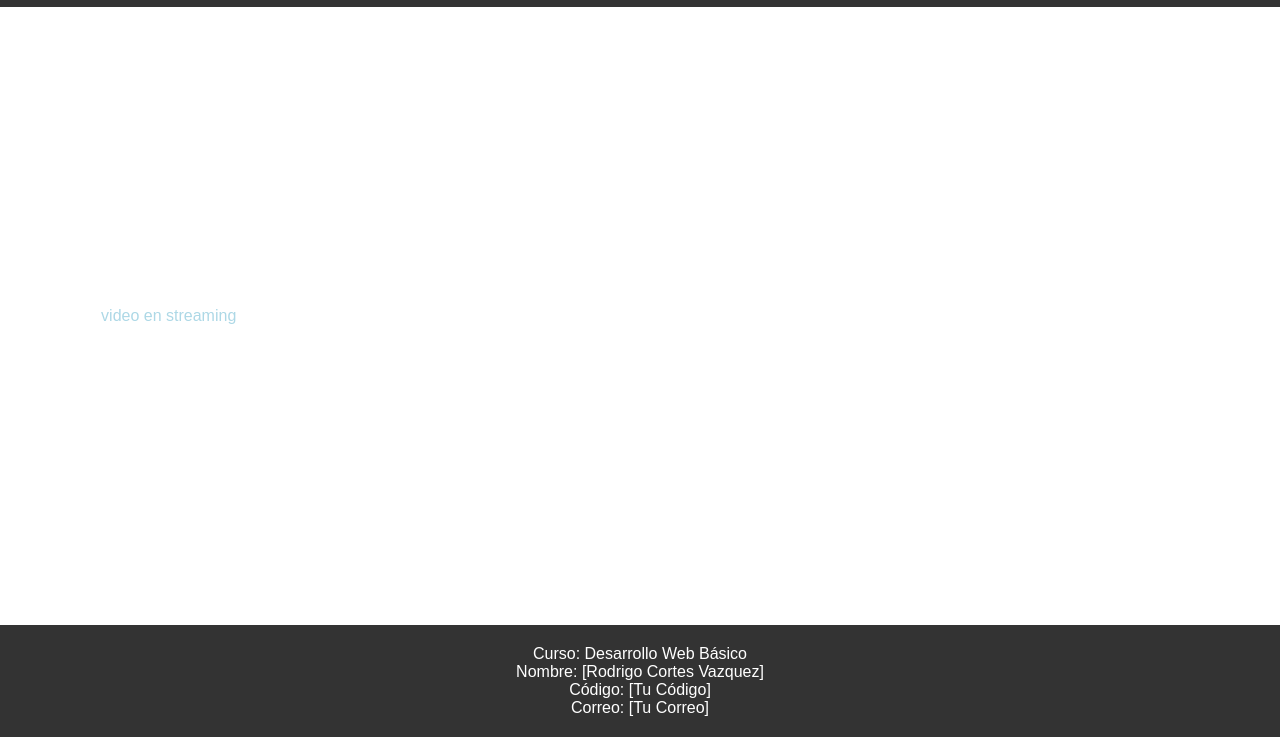
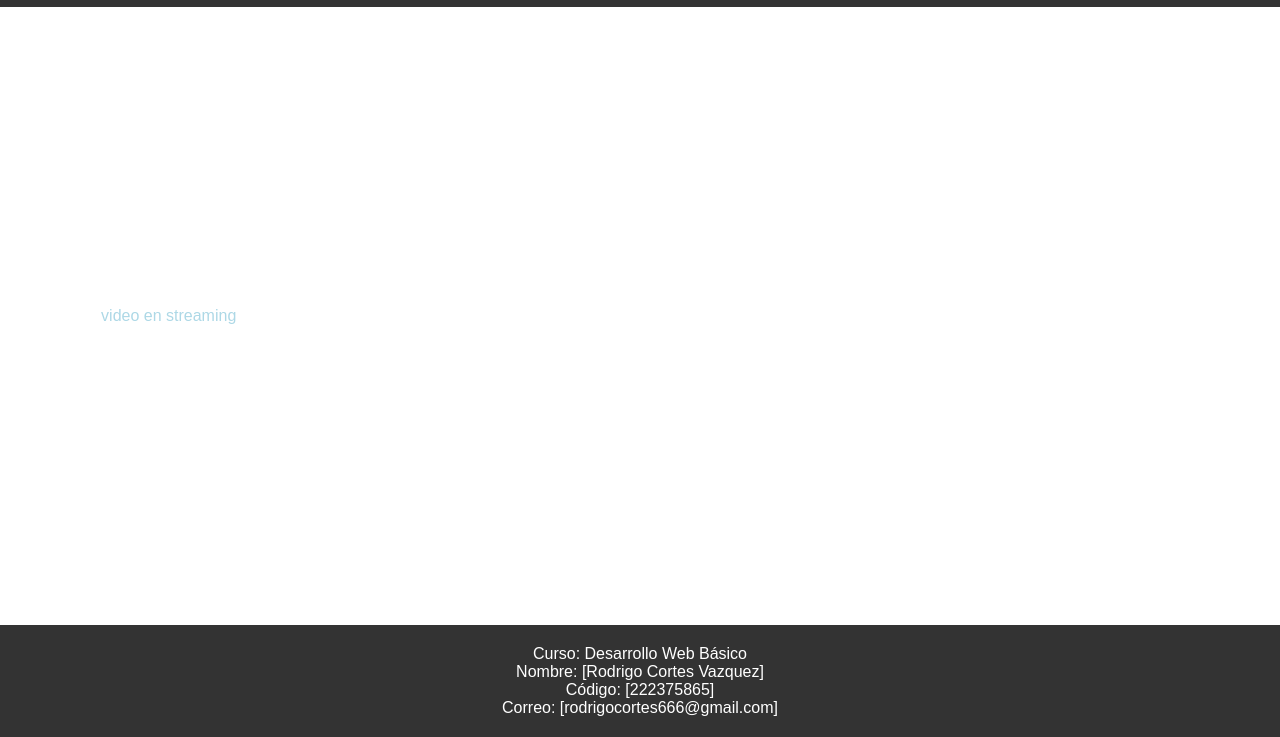
Before and after one commit to PonchoCortes/web-sencillo, a plain HTML site: page index.html in a window 1280 px wide. Shown: the part 63-800 px from the top of the page. Drawn offline with Linux system fonts and the light colour scheme.

Commit message:
Update index.html

```diff
--- a/index.html
+++ b/index.html
@@ -67,8 +67,8 @@
         <footer>
             <p>Curso: Desarrollo Web Básico</p>
             <p>Nombre: [Rodrigo Cortes Vazquez]</p>
-            <p>Código: [Tu Código]</p>
-            <p>Correo: [Tu Correo]</p>
+            <p>Código: [222375865]</p>
+            <p>Correo: [rodrigocortes666@gmail.com]</p>
         </footer>
     </div>
 </body>
```
